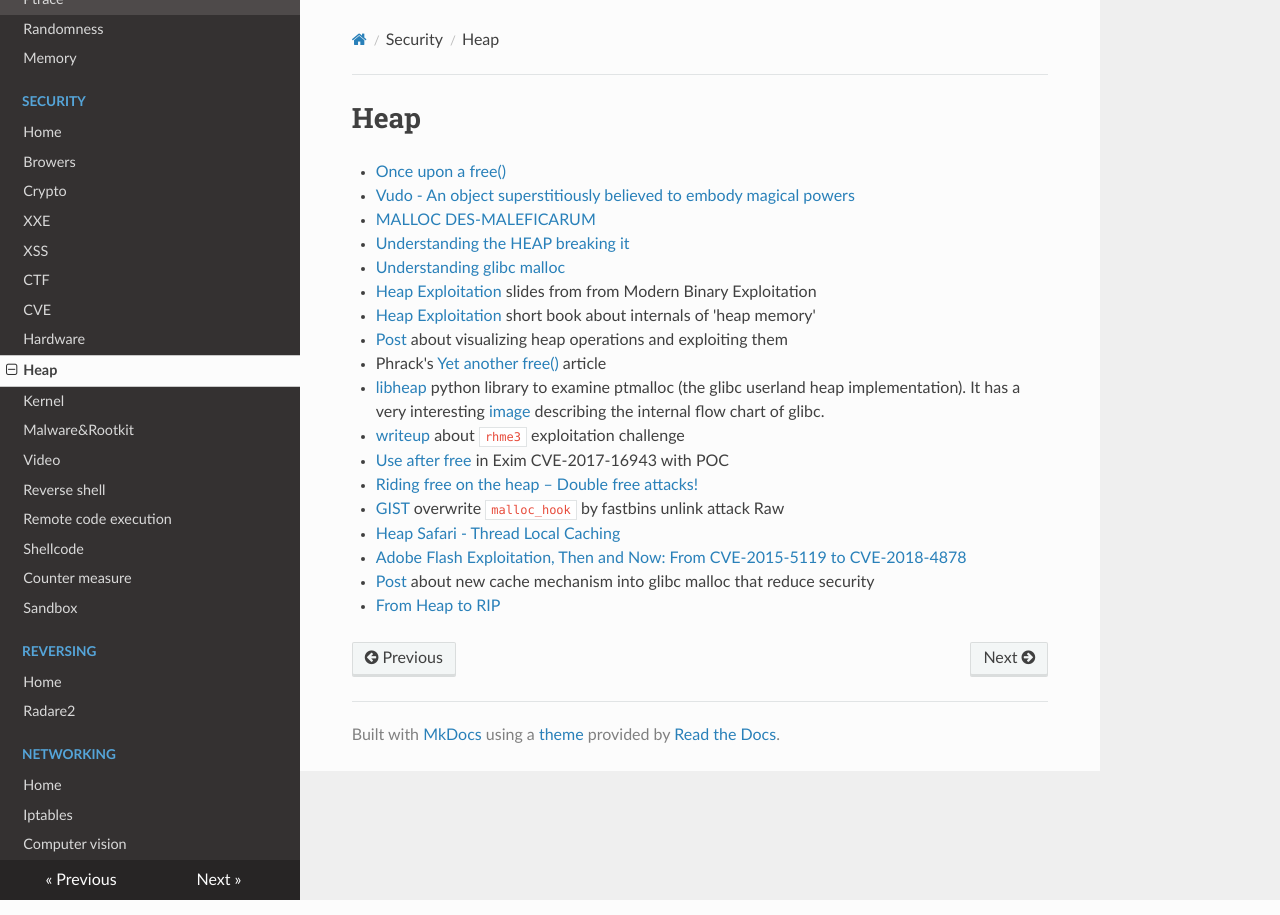
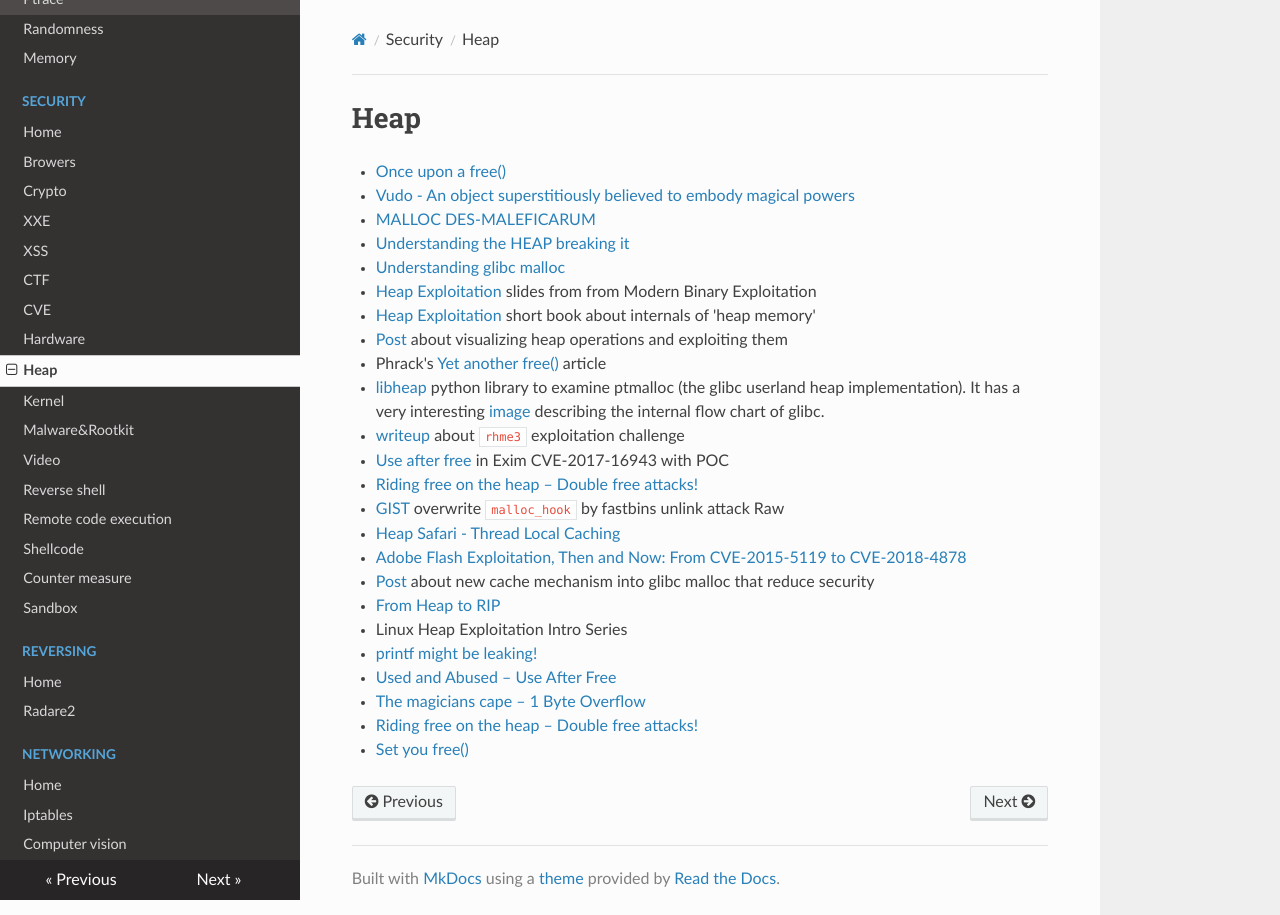
Before and after one commit to gipi/low-level, an MkDocs documentation site: the page built from docs/security/heap.md, in a window 1280 px wide. Built offline with MkDocs 1.6.1, drawn with Linux system fonts in a browser that asks for light colours; nearby versions of some CDN libraries; old or Windows-style settings are respelled for this version of MkDocs.

Commit message:
Update heap.md

```diff
--- a/docs/security/heap.md
+++ b/docs/security/heap.md
@@ -19,3 +19,9 @@ Raw
  - [Adobe Flash Exploitation, Then and Now: From CVE-2015-5119 to CVE-2018-4878](https://www.mdsec.co.uk/2018/02/adobe-flash-exploitation-then-and-now-from-cve-2015-5119-to-cve-2018-4878/)
  - [Post](http://tukan.farm/2017/07/08/tcache/) about new cache mechanism into glibc malloc that reduce security
  - [From Heap to RIP](http://blog.frizn.fr/glibc/glibc-heap-to-rip)
+ - Linux Heap Exploitation Intro Series
+   - [printf might be leaking!](https://sensepost.com/blog/2017/linux-heap-exploitation-intro-series-bonus-printf-might-be-leaking/)
+   - [Used and Abused – Use After Free](https://sensepost.com/blog/2017/linux-heap-exploitation-intro-series-used-and-abused-use-after-free/)
+   - [The magicians cape – 1 Byte Overflow](https://sensepost.com/blog/2017/linux-heap-exploitation-intro-series-the-magicians-cape-1-byte-overflow/)
+   - [Riding free on the heap – Double free attacks!](https://sensepost.com/blog/2017/linux-heap-exploitation-intro-series-riding-free-on-the-heap-double-free-attacks/)
+   - [Set you free()](https://sensepost.com/blog/2018/linux-heap-exploitation-intro-series-set-you-free-part-1/)
```
